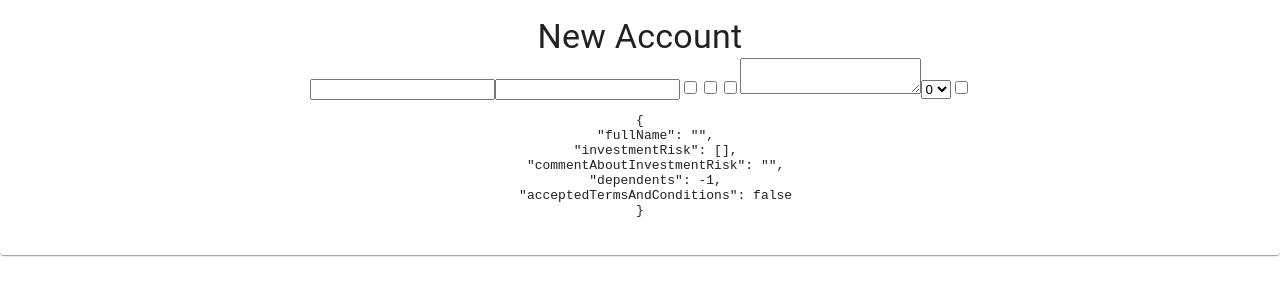
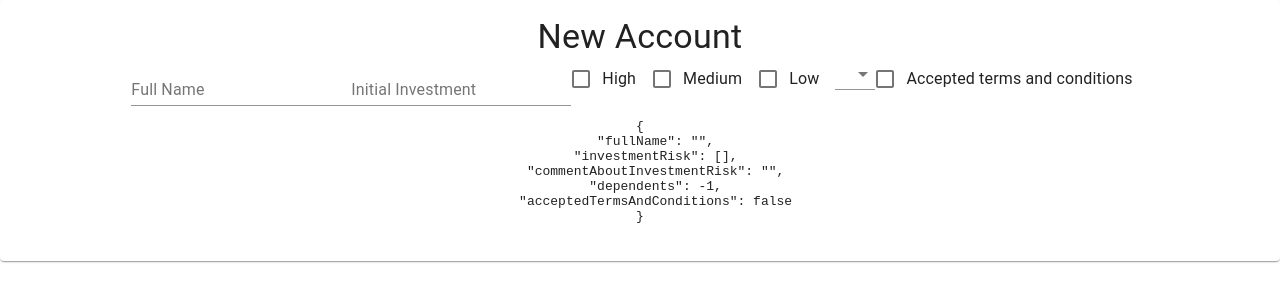
Before and after one commit to CHNUTT/resource-formik-yup-basic-1, a React (Create React App) app: page / in a window 1280 px wide. Shown: the top 302 px of the page. Built offline with nearby package versions, Linux system fonts and the light colour scheme.

Commit message:
Substitute normal formik fields to Material-ui elements

```diff
--- /dev/null
+++ b/src/components/Checkbox.tsx
@@ -0,0 +1,29 @@
+import { Checkbox, FormControlLabel } from '@material-ui/core';
+import { useField } from 'formik';
+import React from 'react';
+
+/**
+ * NOTE: useField() to bind any form's element to formik
+ */
+
+interface ICheckboxProps {
+	name: string;
+	value?: string | number;
+	label?: string;
+}
+const MyCheckbox: React.FC<ICheckboxProps> = (props) => {
+	const [field] = useField({
+		name: props.name,
+		value: props.value,
+		type: 'checkbox',
+	});
+
+	return (
+		<FormControlLabel
+			control={<Checkbox {...field} {...props} />}
+			label={props.label}
+		/>
+	);
+};
+
+export default MyCheckbox;
--- a/src/components/FormDemo.tsx
+++ b/src/components/FormDemo.tsx
@@ -1,7 +1,16 @@
-import { Card, CardContent, Typography } from '@material-ui/core';
+import {
+	Card,
+	CardContent,
+	Checkbox,
+	FormControlLabel,
+	MenuItem,
+	TextField,
+	Typography,
+} from '@material-ui/core';
 import { Field, Form, Formik } from 'formik';
 import React from 'react';
 import { InvestmentDetails } from '../types';
+import MyCheckbox from './Checkbox';
 
 const initialValues: InvestmentDetails = {
 	fullName: '',
@@ -20,25 +29,66 @@ const FormDemo = () => {
 				<Formik initialValues={initialValues} onSubmit={() => {}}>
 					{({ values }) => (
 						<Form>
-							<Field name='fullName' />
-							<Field name='initialInvestment' type='number' />
+							<Field name='fullName' as={TextField} label='Full Name' />
+							<Field
+								as={TextField}
+								name='initialInvestment'
+								type='number'
+								label='Initial Investment'
+							/>
 
-							<Field name='investmentRisk' value='High' type='checkbox' />
-							<Field name='investmentRisk' value='Mediun' type='checkbox' />
-							<Field name='investmentRisk' value='Low' type='checkbox' />
+							{/* <FormControlLabel control={<Checkbox />} label='Secondary' /> */}
 
-							<Field name='commentAboutInvestmentRisk' as='textarea' />
+							<MyCheckbox name='investmentRisk' value='High' label='High' />
+							<MyCheckbox name='investmentRisk' value='Medium' label='Medium' />
+							<MyCheckbox name='investmentRisk' value='Low' label='Low' />
 
-							<Field name='dependents' as='select'>
-								<option value={0}>0</option>
-								<option value={1}>1</option>
-								<option value={2}>2</option>
-								<option value={3}>3</option>
-								<option value={4}>4</option>
-								<option value={5}>5</option>
+							{/* <Field
+								as={MyCheckbox}
+								name='investmentRisk'
+								label='High'
+								value='High'
+							/>
+							<Field
+								as={MyCheckbox}
+								name='investmentRisk'
+								label='Medium'
+								value='Medium'
+							/>
+							<Field
+								as={MyCheckbox}
+								name='investmentRisk'
+								label='Low'
+								value='Low'
+							/>
+
+							<Field
+								as={TextField}
+								name='commentAboutInvestmentRisk'
+								multiline
+								rows={3}
+								rowsMax={10}
+							/> */}
+
+							<Field as={TextField} name='dependents' select>
+								<MenuItem value={0}>0</MenuItem>
+								<MenuItem value={1}>1</MenuItem>
+								<MenuItem value={2}>2</MenuItem>
+								<MenuItem value={3}>3</MenuItem>
+								<MenuItem value={4}>4</MenuItem>
+								<MenuItem value={5}>5</MenuItem>
 							</Field>
 
-							<Field name='acceptedTermsAndConditions' type='checkbox' />
+							<MyCheckbox
+								name='acceptedTermsAndConditions'
+								label='Accepted terms and conditions'
+							/>
+
+							{/* <Field
+								as={MyCheckbox}
+								name='acceptedTermsAndConditions'
+								label='Accepted terms and conditions'
+							/> */}
 
 							<pre>{JSON.stringify(values, null, 4)}</pre>
 						</Form>
```
